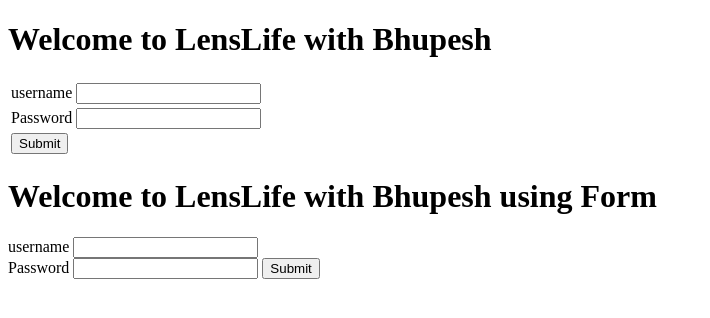
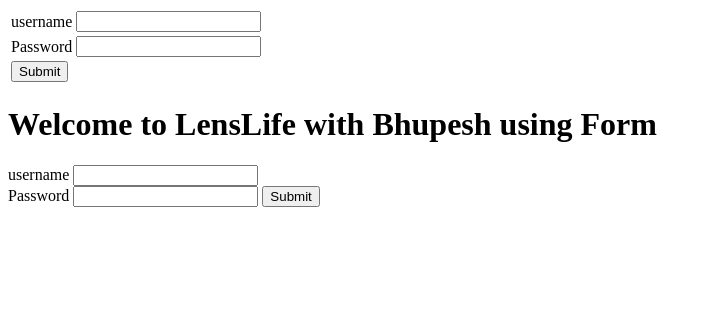
Before and after one commit to Bhupesh-joshi/MERN-Stack, a plain HTML site: page All-Topics/HTML/form.html in a window 1280 px wide. Shown: the whole page, without its empty margins (0-710 px from the left). Drawn offline with Linux system fonts and the light colour scheme.

Commit message:
about html

```diff
--- a/All-Topics/HTML/form.html
+++ b/All-Topics/HTML/form.html
@@ -8,7 +8,7 @@
 <body>
 
     <table>
-        <h1>Welcome to LensLife with Bhupesh</h1>
+        <!-- <h1>Welcome to LensLife with Bhupesh</h1> -->
         <tr>
             <td>
                 <label for="username">username</label>
```
